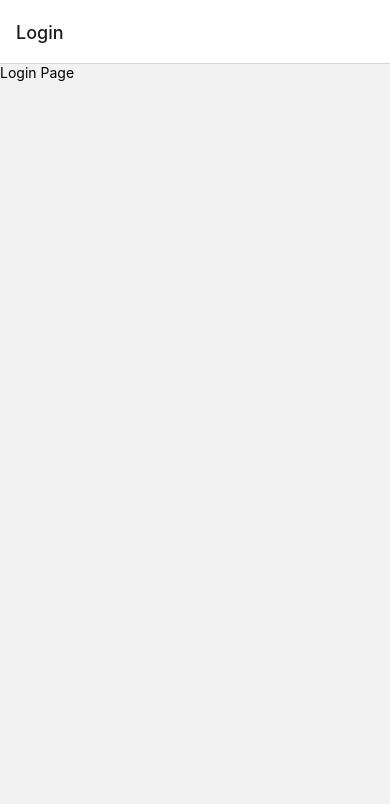
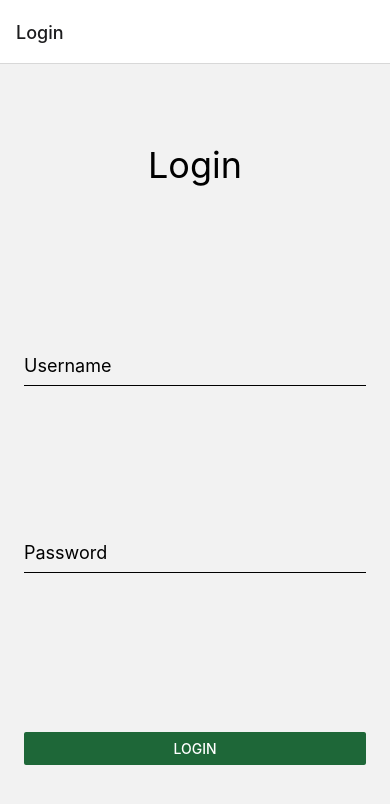
Before and after one commit to ParkSpotter/ParkSpotter, a React Native app: screen /Login in a window 390 px wide. Shown: the top 804 px of the page. Built offline with nearby package versions, Linux system fonts and the light colour scheme.

Commit message:
Added Routing to the App

```diff
--- /dev/null
+++ b/components/HomePage.tsx
@@ -0,0 +1,25 @@
+import {
+  StyleSheet,
+  Text,
+  TextInput,
+  View,
+  Button,
+  KeyboardAvoidingView,
+  Platform,
+  TouchableWithoutFeedback,
+  Keyboard,
+} from 'react-native'
+
+const HomePage = ({ navigation }: { navigation: any }) => {
+  return (
+    <View>
+      <Text>Home</Text>
+      <Button
+        title="Logout"
+        color="#1E6738"
+        onPress={() => navigation.navigate('Login')}
+      />
+    </View>
+  )
+}
+export default HomePage
--- a/components/LoginPage.tsx
+++ b/components/LoginPage.tsx
@@ -1,11 +1,80 @@
-import React from "react";
-import { View, Text } from "react-native";
+import React, { useState } from 'react'
+import {
+  StyleSheet,
+  Text,
+  TextInput,
+  View,
+  Button,
+  KeyboardAvoidingView,
+  Platform,
+  TouchableWithoutFeedback,
+  Keyboard,
+} from 'react-native'
 
-const LoginPage = () => {
-    return (
-        <View>
-            <Text>Login Page</Text>
+const LoginPage = ({ navigation }: { navigation: any }) => {
+  const [username, setUsername] = useState('')
+  const [password, setPassword] = useState('')
+  const handleLogin = () => {
+    navigation.navigate('Home')
+  }
+  return (
+    <KeyboardAvoidingView
+      behavior={Platform.OS === 'ios' ? 'padding' : 'height'}
+      style={styles.container}
+    >
+      <TouchableWithoutFeedback onPress={Keyboard.dismiss}>
+        <View style={styles.inner}>
+          <Text style={styles.header}>Login</Text>
+          <TextInput
+            style={styles.input}
+            onChangeText={setUsername}
+            value={username}
+            placeholder="Username"
+            autoCapitalize="none"
+          />
+          <TextInput
+            style={styles.input}
+            onChangeText={setPassword}
+            value={password}
+            placeholder="Password"
+            secureTextEntry={true}
+            autoCapitalize="none"
+          />
+          <View style={styles.btnContainer}>
+            <Button title="Login" color="#1E6738" onPress={handleLogin} />
+          </View>
         </View>
-    );
+      </TouchableWithoutFeedback>
+    </KeyboardAvoidingView>
+  )
 }
-export default LoginPage;
+
+const styles = StyleSheet.create({
+  container: {
+    flex: 1,
+    justifyContent: 'center',
+  },
+  inner: {
+    padding: 24,
+    flex: 1,
+    justifyContent: 'space-around',
+  },
+  header: {
+    fontSize: 36,
+    marginBottom: 48,
+    textAlign: 'center',
+  },
+  input: {
+    height: 40,
+    borderColor: '#000000',
+    borderBottomWidth: 1,
+    marginBottom: 36,
+    fontSize: 18,
+  },
+  btnContainer: {
+    backgroundColor: 'white',
+    marginTop: 12,
+  },
+})
+
+export default LoginPage
--- a/navigation/AppNav.tsx
+++ b/navigation/AppNav.tsx
@@ -1,19 +1,19 @@
-import React from "react";
-import { NavigationContainer } from "@react-navigation/native";
-import { createNativeStackNavigator } from "@react-navigation/native-stack";
-import LoginPage from "../components/LoginPage";
+import React from 'react'
+import { NavigationContainer } from '@react-navigation/native'
+import { createNativeStackNavigator } from '@react-navigation/native-stack'
+import LoginPage from '../components/LoginPage'
+import HomePage from '../components/HomePage'
 
+const Stack = createNativeStackNavigator()
 
-
-const Stack = createNativeStackNavigator();
-
-const AppNav= () => {
-    return(
+const AppNav = () => {
+  return (
     <NavigationContainer>
       <Stack.Navigator>
         <Stack.Screen name="Login" component={LoginPage} />
+        <Stack.Screen name="Home" component={HomePage} />
       </Stack.Navigator>
     </NavigationContainer>
   )
-};
-export default AppNav;
+}
+export default AppNav
```
Also changed, not shown: App.tsx (+5 -9 lines). Lines whose indentation alone changed are shown as unchanged.
